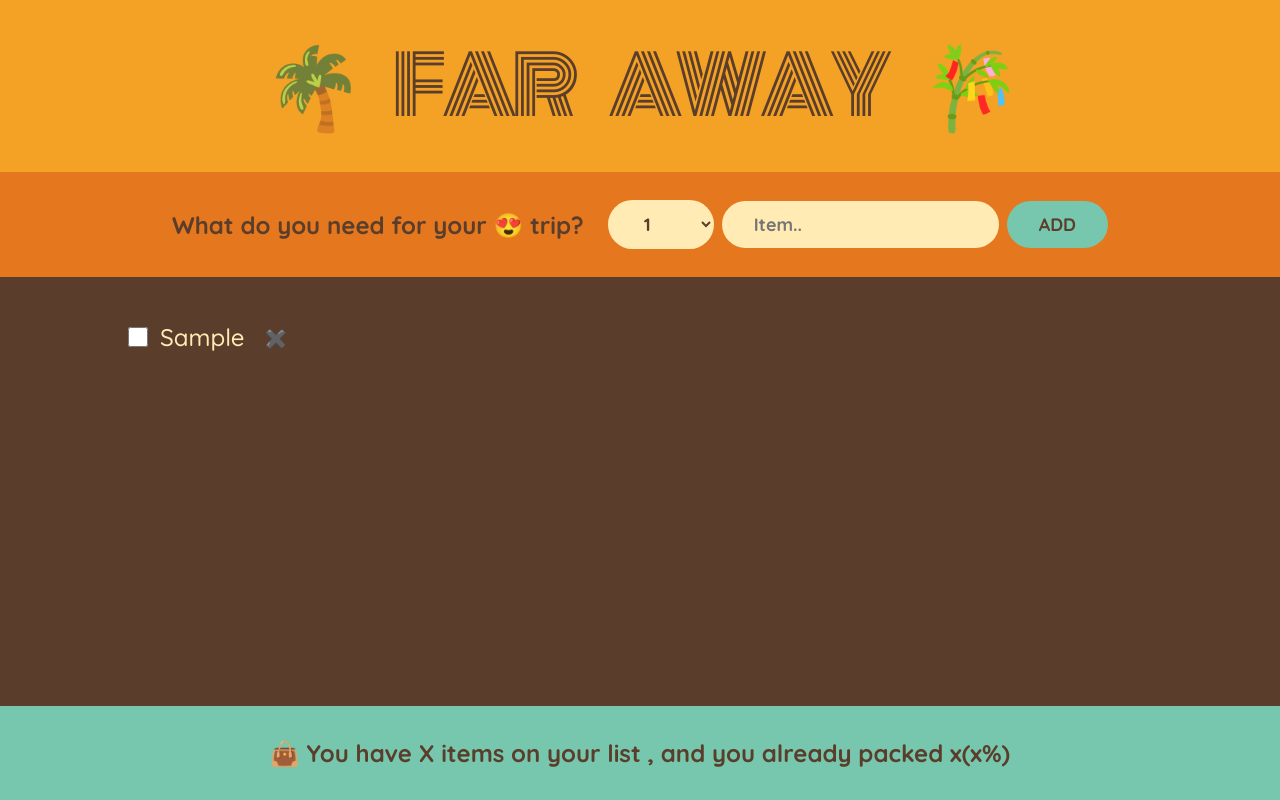
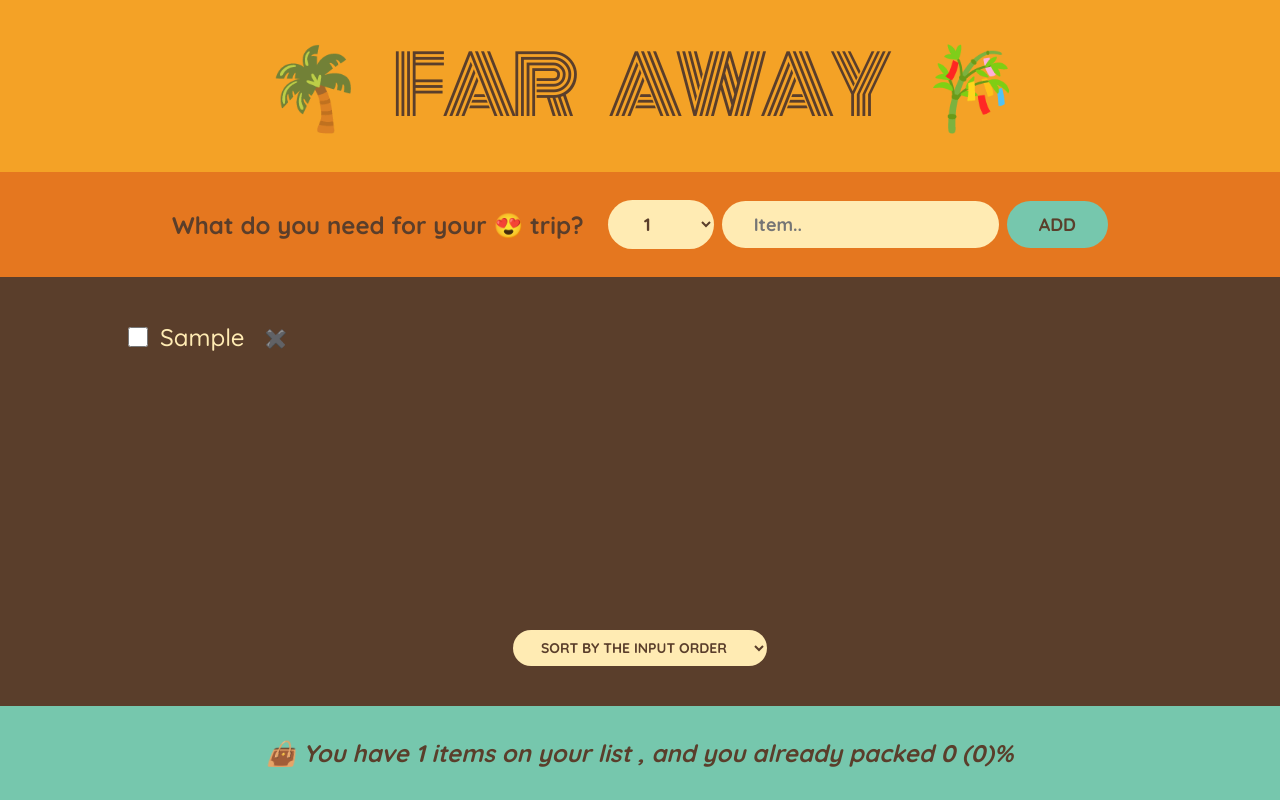
Before and after one commit to MohammadHarish52/travel-list, a React (Create React App) app: page / in a window 1280 px wide. Both pictures are taken after typing "Sample" into the empty fields and a click on the button "ADD". Built offline with nearby package versions, Linux system fonts and the light colour scheme.

Commit message:
Derived state + sorting

```diff
--- a/src/App.js
+++ b/src/App.js
@@ -1,6 +1,7 @@
 import { useState } from "react";
 
 export default function App() {
+  //lifting state
   const [items, setItems] = useState([]);
 
   function handleAddItems(item) {
@@ -9,6 +10,7 @@
   function handleDeleteItems(id) {
     setItems((item) => item.filter((item) => item.id !== id));
   }
+  // adding togling functionality
   function handleToggleItem(id) {
     setItems((items) =>
       items.map((item) =>
@@ -17,13 +19,16 @@
     );
   }
 
-  //lifting state
   return (
     <div className="app">
       <Logo />
       <Form onAddItems={handleAddItems} />
-      <PackingList items={items} onDeleteItems={handleDeleteItems} />
-      <Stats />
+      <PackingList
+        items={items}
+        onDeleteItems={handleDeleteItems}
+        onToggleItem={handleToggleItem}
+      />
+      <Stats items={items} />
     </div>
   );
 }
@@ -75,28 +80,84 @@
     </form>
   );
 }
-function PackingList({ items, onDeleteItems }) {
+function PackingList({ items, onDeleteItems, onToggleItem }) {
+  const [sortBy, setSortBy] = useState("input");
+
+  //sorting
+
+  let sortedItems;
+
+  if (sortBy === "input") sortedItems = items;
+
+  if (sortBy === "description")
+    sortedItems = items
+      .slice()
+      .sort((a, b) => a.description.localeCompare(b.description));
+  if (sortBy === "packed")
+    sortedItems = items
+      .slice()
+      .sort((a, b) => Number(a.packed) - Number(b.packed));
   return (
     <div className="list">
       <ul>
-        {items.map((item) => (
-          <Item item={item} key={item.id} onDeleteItems={onDeleteItems} />
+        {sortedItems.map((item) => (
+          <Item
+            item={item}
+            key={item.id}
+            onDeleteItems={onDeleteItems}
+            onToggleItem={onToggleItem}
+          />
         ))}
       </ul>
+      <div className="actions">
+        <select
+          name=""
+          id=""
+          value={sortBy}
+          onChange={(e) => setSortBy(e.target.value)}
+        >
+          <option value="input">Sort by the input order</option>
+          <option value="description">Sort by description</option>
+          <option value="packed">Sort packeded status</option>
+        </select>
+      </div>
     </div>
   );
 }
-function Stats() {
+function Stats({ items }) {
+  if (!items.length)
+    return (
+      <p className="stats">
+        <em>Start adding some items</em>
+      </p>
+    );
+  // derived state usage
+  const numItems = items.length;
+  const numPacked = items.filter((item) => item.packed).length;
+  const percentage = Math.round(numPacked / numItems) * 100;
   return (
     <div className="stats">
-      👜 You have X items on your list , and you already packed x(x%)
+      {percentage === 100 ? (
+        " You got everything Packed,You are Ready to go✈️"
+      ) : (
+        <em>
+          👜 You have {numItems} items on your list , and you already packed{" "}
+          {numPacked} ({percentage})%{" "}
+        </em>
+      )}
     </div>
   );
 }
-function Item({ item, onDeleteItems }) {
+function Item({ item, onDeleteItems, onToggleItem }) {
   return (
     <li>
-      <input type="checkbox" value={item.packed} onChange={() => {}} />
+      <input
+        type="checkbox"
+        value={item.packed}
+        onChange={() => {
+          onToggleItem(item.id);
+        }}
+      />
       <span style={item.packed ? { textDecoration: "line-through" } : {}}>
         {" "}
         {item.description} {item.qunatity}
--- a/src/index.css
+++ b/src/index.css
@@ -69,6 +69,9 @@
   font-size: 1.8rem;
   cursor: pointer;
 }
+option {
+  background-color: transparent;
+}
 
 .add-form button {
   text-transform: uppercase;
```
